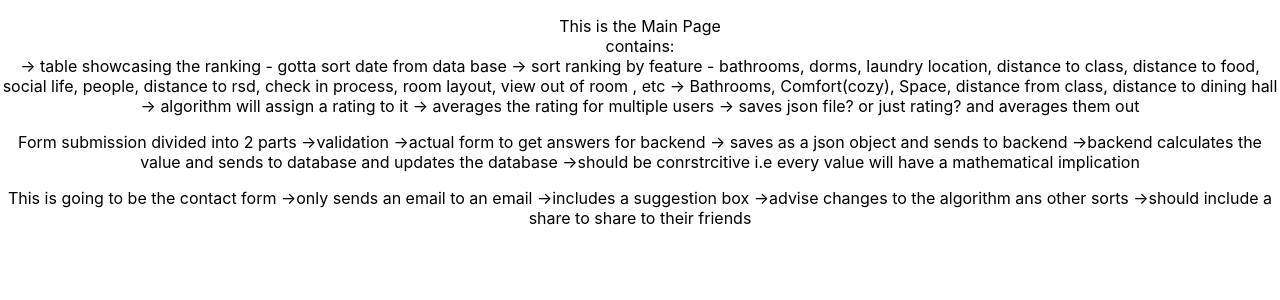
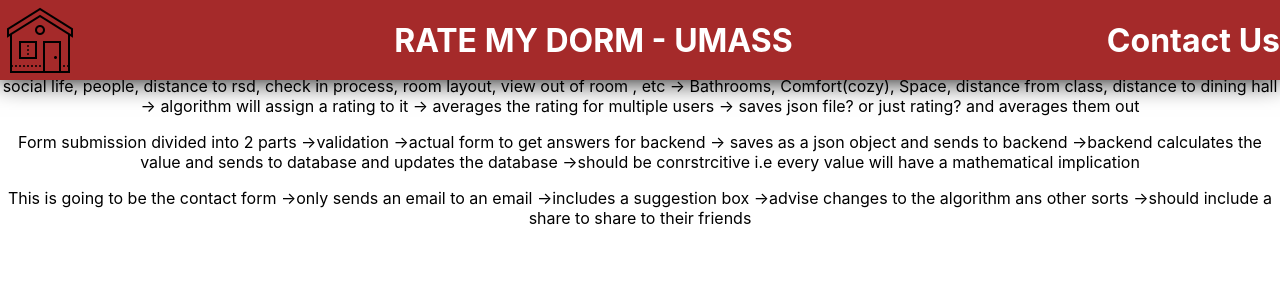
Before and after one commit to Anvesh8712/rate-my-dorm, a React (Create React App) app: page / in a window 1280 px wide. Shown: the top 300 px of the page. Built offline with nearby package versions, Linux system fonts and the light colour scheme.

Commit message:
added picture some touches on header css

```diff
--- /dev/null
+++ b/src/Components/Header/Header.css
@@ -0,0 +1,21 @@
+.Main {
+    background-color: brown;
+    display: flex;
+    justify-content: space-between;
+    align-items: center;
+    position: fixed;
+    top: 0;
+    left: 0;
+    right: 0;
+    height: 80px;
+    display: flex;
+    box-shadow: 0 0 25px 0 black;
+    color: white;
+}
+
+.Main-h1{
+    flex: 1;
+    text-align: center;
+    padding: 5px;
+    margin: auto;
+}
--- a/src/Components/Header/Header.js
+++ b/src/Components/Header/Header.js
@@ -8,16 +8,20 @@
         logo <br/>
         -{">"} RateMyDorm logo
  */
+import './Header.css'
+import React from 'react'
+import home_pic from './icons8-home-page-80.png'
+
 
 
 
 function Header() {
 
 return(
-    <div>
-        <p>
-
-        </p>
+    <div className='Main'>
+        <img src={home_pic} alt='home icon'></img>
+        <h1 className='h1'>RATE MY DORM - UMASS</h1>
+        <h1 className='h1'>Contact Us</h1>
     </div>
 )
 }
```
Also changed, not shown: src/Components/Header/icons8-home-page-80.png (added).
